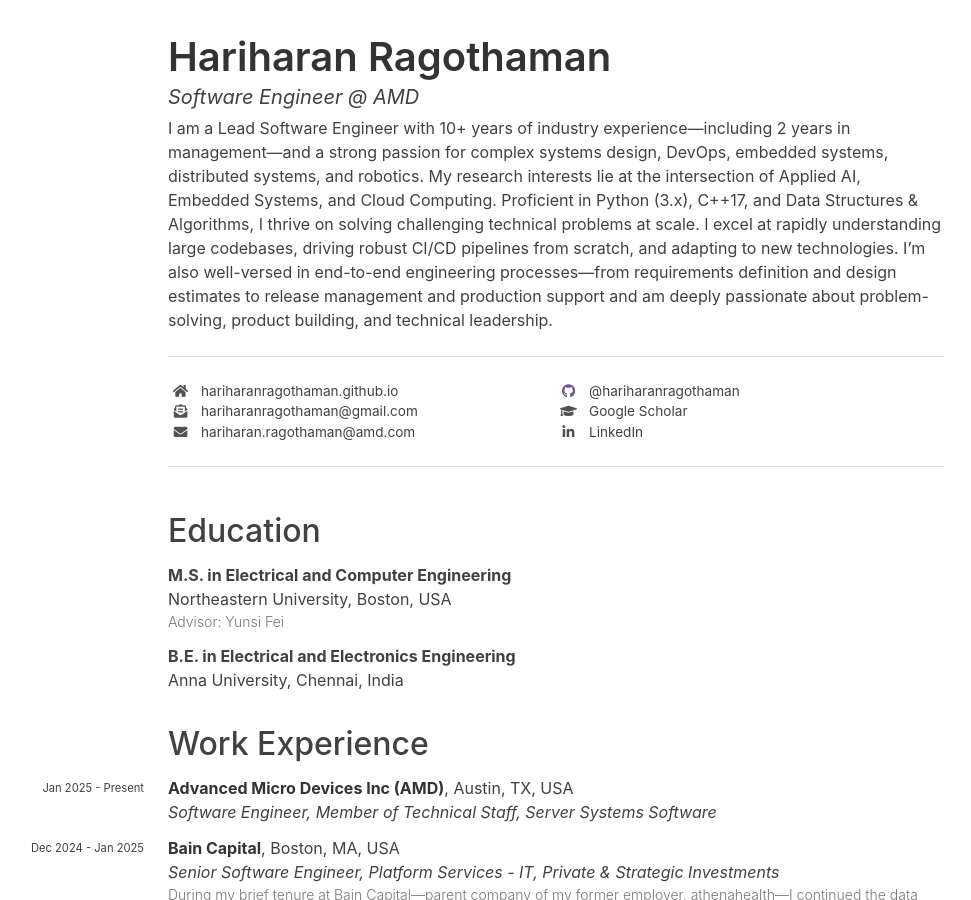
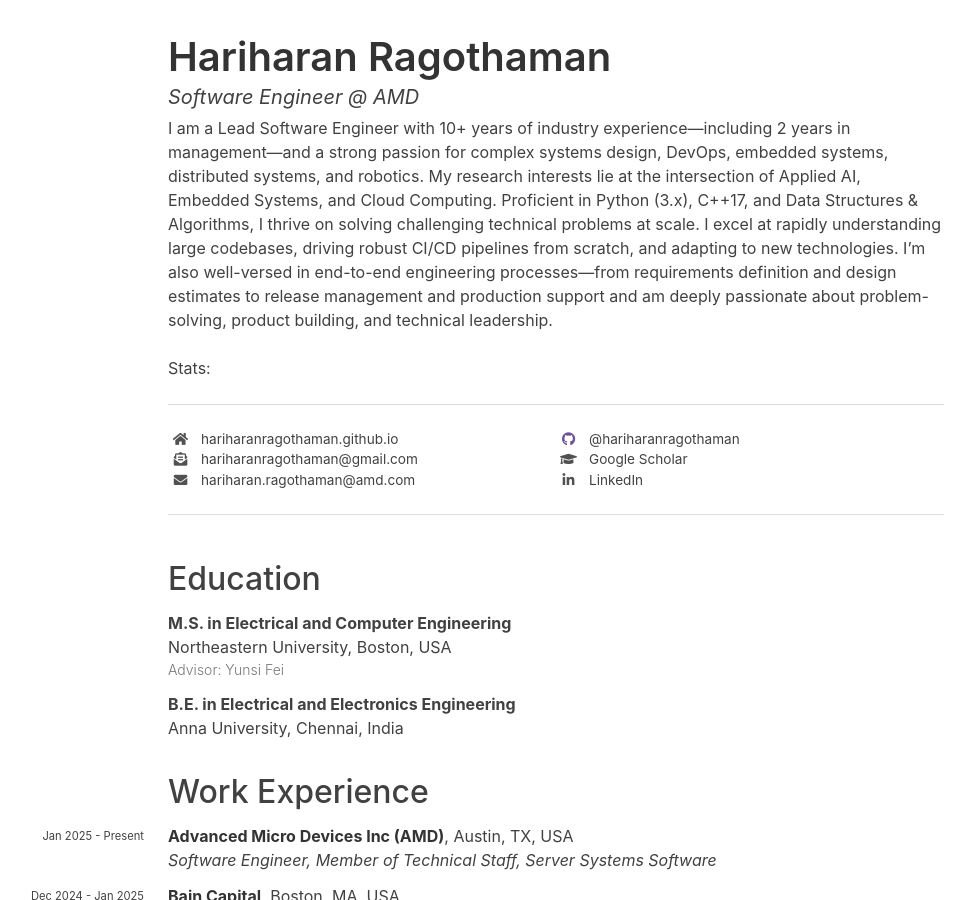
Before and after one commit to hariharanragothaman/hariharanragothaman.github.io, a Jekyll site: the page built from cv.md, in a window 1280 px wide and 900 px high. Shown: the whole window, without its empty margins (164-1135 px from the left). Built offline with Jekyll 4.4.1, drawn with Linux system fonts in a browser that asks for light colours; nearby versions of some CDN libraries; some web fonts are replaced.

Commit message:
Polishes and Updates

```diff
--- a/cv.md
+++ b/cv.md
@@ -17,6 +17,10 @@
     Proficient in Python (3.x), C++17, and Data Structures & Algorithms, I thrive on solving challenging technical problems at scale.
     I excel at rapidly understanding large codebases, driving robust CI/CD pipelines from scratch, and adapting to new technologies.
     I’m also well-versed in end-to-end engineering processes—from requirements definition and design estimates to release management and production support and am deeply passionate about problem-solving, product building, and technical leadership.
+
+    <br><br>
+    Stats:
+
 </div>
 
 ***
```
